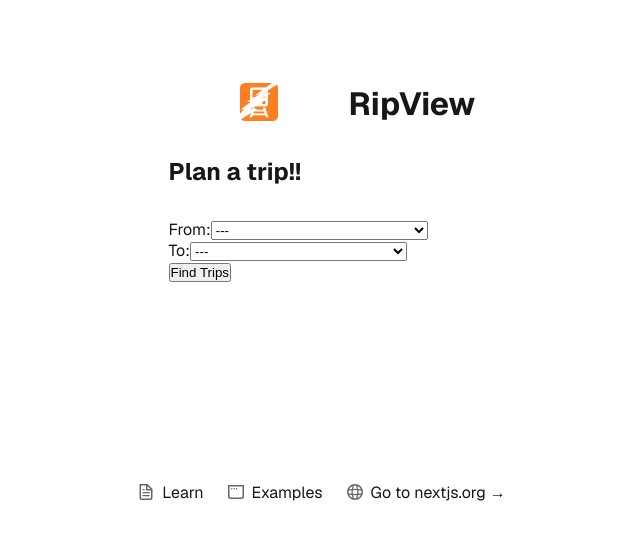
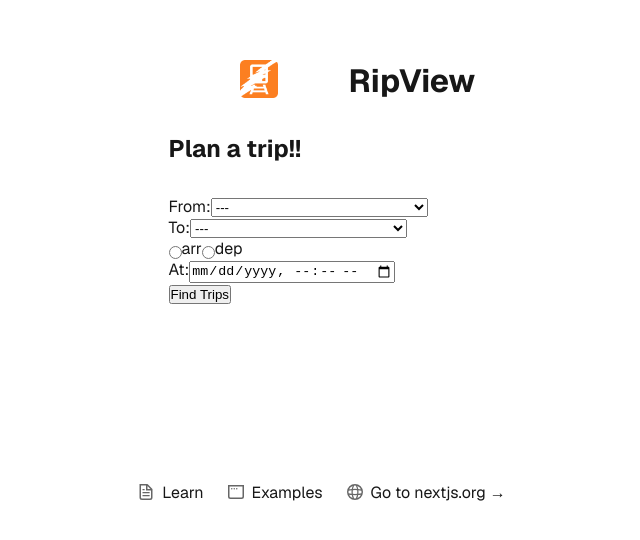
Before and after one commit to Edwintang2005/ripview, a Next.js app in the folder ripview/: page / in a window 1280 px wide. Shown: the part 218-758 px from the top of the page, without its empty margins (318-958 px from the left). Built offline with nearby package versions, Linux system fonts and the light colour scheme.

Commit message:
adding functionality to choose arr or departure

```diff
--- a/ripview/src/app/page.tsx
+++ b/ripview/src/app/page.tsx
@@ -57,6 +57,17 @@
                             </select>
                         </label>
                     </div>
+                    <div className={styles.listInput}>
+                        <input type='radio' id='arr' name='depOrArr' value='arr'></input>
+                        <label htmlFor="arr">arr</label>
+                        <input type='radio' id='dep' name='depOrArr' value='dep'></input>
+                        <label htmlFor="dep">dep</label>
+                    </div>
+                    <div className={styles.listInput}>
+                        <label> At:
+                            <input type='datetime-local' id='time'></input>
+                        </label>
+                    </div>
                     <button type='submit'>Find Trips</button>
                 </Form>
 
--- a/ripview/src/app/tripPlanning/page.tsx
+++ b/ripview/src/app/tripPlanning/page.tsx
@@ -9,18 +9,20 @@
     const searchParams = useSearchParams();
     const fromStation = searchParams.get('fromStations');
     const toStation = searchParams.get('toStations');
+    const isArr = searchParams.get('depOrArr')?.includes('arr');
+    console.log(isArr);
     useEffect(() => {
         async function fetchPosts() {
             const tripData = {
                 fromStation: fromStation as string,
                 toStation: toStation as string,
+                isArr: isArr as boolean
             };
             const data = await FetchtripData(tripData);
             setjsonData(data);
         }
         fetchPosts();
     }, [fromStation, toStation]);
-    console.log(jsonData);
     return (
         <div>
             <h1>Trip From {fromStation} to {toStation}!</h1>
```
Also changed, not shown: ripview/src/app/api/apiCalls.tsx (+8 -3 lines).
